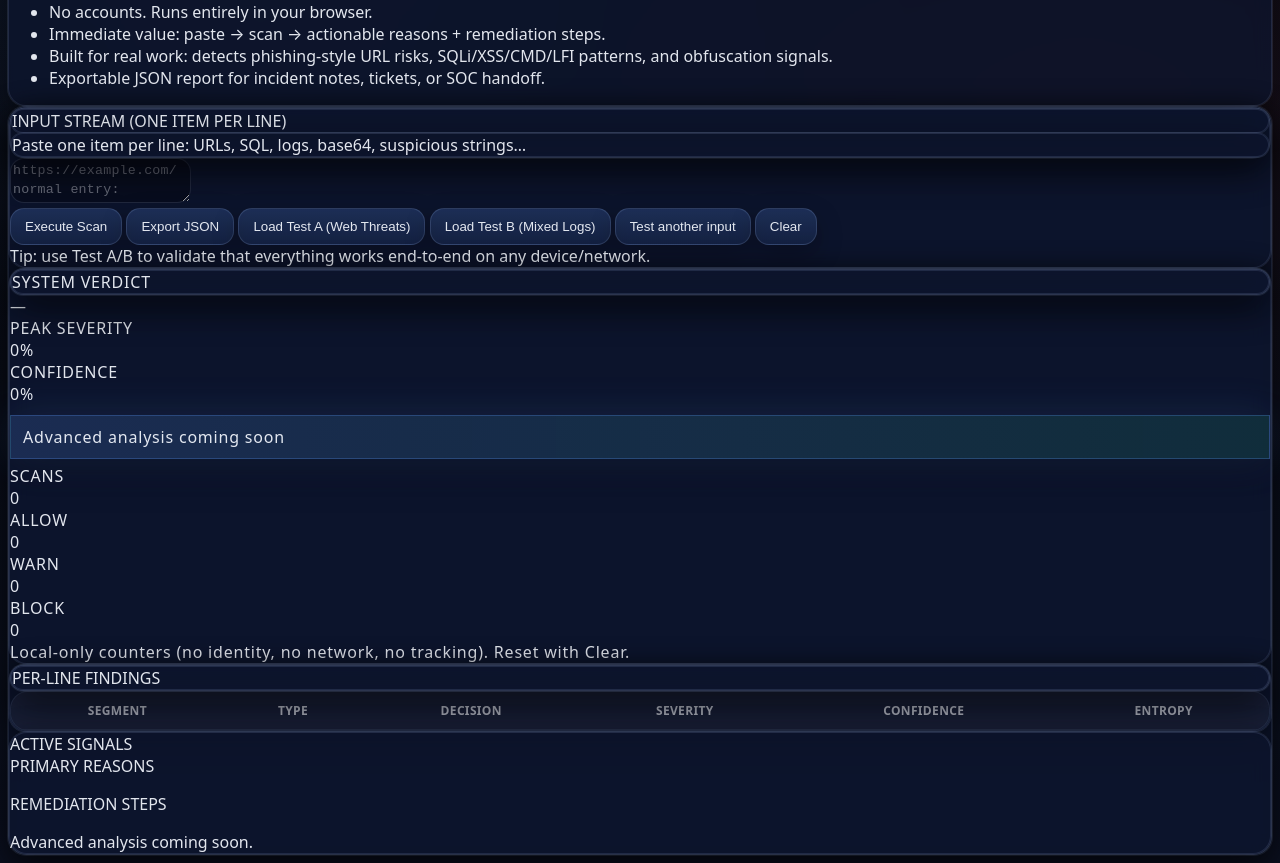
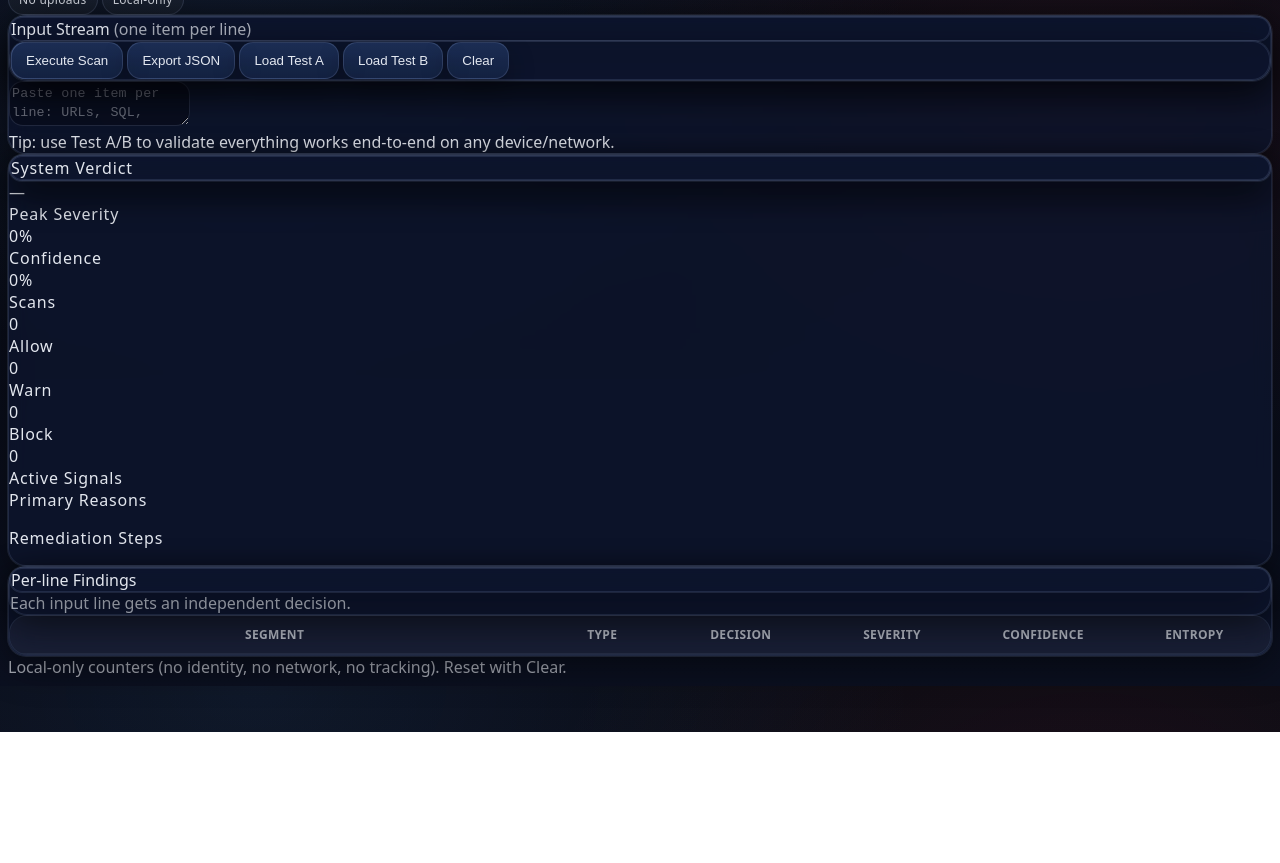
Before and after one commit to ahajjiou/validoon, a plain HTML site: page index.html in a window 1280 px wide. Shown: the part 68-931 px from the top of the page. After the commit the page ends 800 px from the top, so only its background shows below. Drawn offline with Linux system fonts and the light colour scheme.

Commit message:
Update index.html

```diff
--- a/index.html
+++ b/index.html
@@ -4,179 +4,145 @@
   <meta charset="utf-8" />
   <meta name="viewport" content="width=device-width,initial-scale=1" />
   <title>Validoon</title>
+  <meta name="description" content="Validoon — local decision engine to triage inputs; detect phishing-style URL risks, SQL/XSS/CMD/LFI patterns, and obfuscation signals." />
+  <meta name="referrer" content="no-referrer" />
 
-  <!-- Keep CSS external -->
-  <link rel="stylesheet" href="./style.css" />
+  <!-- Keep CSS as a separate file (recommended) -->
+  <link rel="stylesheet" href="./style.css?v=1" />
 
-  <!-- (Optional) basic CSP - note: frame-ancestors won't work via meta -->
-  <meta http-equiv="Content-Security-Policy"
-        content="default-src 'self';
-                 script-src 'self';
-                 style-src 'self';
-                 img-src 'self' data:;
-                 connect-src 'self';
-                 object-src 'none';
-                 base-uri 'self'">
+  <!-- Load JS (defer ensures DOM exists before binding) -->
+  <script src="./app.js?v=1" defer></script>
 </head>
 
 <body>
-  <!-- App root -->
-  <div id="app" class="app-shell">
+  <div class="app" id="appRoot">
 
-    <!-- Header / Right panel (info) -->
-    <aside class="panel panel--info" id="panelInfo">
+    <header class="topbar">
       <div class="brand">
         <div class="brand__title">Validoon</div>
-        <div class="brand__sub">
-          A privacy-first, local decision engine that triages pasted input (URLs, logs, tokens, payloads) and returns a clear verdict in seconds.
+        <div class="brand__subtitle">Privacy-first local verdict engine • ALLOW / WARN / BLOCK</div>
+      </div>
+      <div class="topbar__right">
+        <span class="pill">No uploads</span>
+        <span class="pill">Local-only</span>
+      </div>
+    </header>
+
+    <main class="grid">
+
+      <!-- Left: Input -->
+      <section class="card card--input">
+        <div class="card__header">
+          <div class="card__title">Input Stream <span class="muted">(one item per line)</span></div>
+          <div class="card__actions">
+            <button class="btn btn--primary" id="btnRun" type="button">Execute Scan</button>
+            <button class="btn" id="btnExport" type="button">Export JSON</button>
+            <button class="btn" id="btnTestA" type="button">Load Test A</button>
+            <button class="btn" id="btnTestB" type="button">Load Test B</button>
+            <button class="btn btn--danger" id="btnClear" type="button">Clear</button>
           </div>
         </div>
 
-      <ul class="bullets">
-        <li>No accounts. Runs entirely in your browser.</li>
-        <li>Immediate value: paste → scan → actionable reasons + remediation steps.</li>
-        <li>Built for real work: detects phishing-style URL risks, SQLi/XSS/CMD/LFI patterns, and obfuscation signals.</li>
-        <li>Exportable JSON report for incident notes, tickets, or SOC handoff.</li>
-      </ul>
-    </aside>
+        <textarea
+          id="inputStream"
+          class="textarea"
+          placeholder="Paste one item per line: URLs, SQL, logs, base64, suspicious strings…"
+          spellcheck="false"
+        ></textarea>
 
-    <!-- Main content -->
-    <main class="panel panel--main">
-      <div class="grid">
-
-        <!-- Input box -->
-        <section class="card card--input">
-          <div class="card__head">
-            <div class="card__title">INPUT STREAM (ONE ITEM PER LINE)</div>
-            <div class="card__hint">Paste one item per line: URLs, SQL, logs, base64, suspicious strings…</div>
-          </div>
-
-          <textarea id="inputText" class="textarea" spellcheck="false"
-            placeholder="https://example.com/
-normal entry: user_id=42 action=view_report
-SELECT * FROM users WHERE id='1' OR 1=1;
-..."></textarea>
-
-          <div class="actions">
-            <button id="btnRun" class="btn btn--primary" type="button">Execute Scan</button>
-            <button id="btnExport" class="btn" type="button">Export JSON</button>
-            <button id="btnLoadA" class="btn" type="button">Load Test A (Web Threats)</button>
-            <button id="btnLoadB" class="btn" type="button">Load Test B (Mixed Logs)</button>
-            <button id="btnTestAnother" class="btn" type="button">Test another input</button>
-            <button id="btnClear" class="btn btn--danger" type="button">Clear</button>
-          </div>
-
-          <div class="footnote" id="tipText">
-            Tip: use Test A/B to validate that everything works end-to-end on any device/network.
+        <div class="hint">
+          Tip: use Test A/B to validate everything works end-to-end on any device/network.
         </div>
       </section>
 
-        <!-- Verdict -->
+      <!-- Right: Verdict -->
       <section class="card card--verdict">
-          <div class="card__head">
-            <div class="card__title">SYSTEM VERDICT</div>
+        <div class="card__header">
+          <div class="card__title">System Verdict</div>
         </div>
 
-          <div id="verdictBadge" class="verdict verdict--neutral">—</div>
+        <div class="verdict">
+          <div class="verdict__big" id="verdictLabel">—</div>
 
-          <div class="metrics">
-            <div class="metric">
-              <div class="metric__label">PEAK SEVERITY</div>
-              <div id="peakSeverity" class="metric__value">0%</div>
+          <div class="kpis">
+            <div class="kpi">
+              <div class="kpi__label">Peak Severity</div>
+              <div class="kpi__value" id="peakSeverity">0%</div>
             </div>
-            <div class="metric">
-              <div class="metric__label">CONFIDENCE</div>
-              <div id="confidence" class="metric__value">0%</div>
+            <div class="kpi">
+              <div class="kpi__label">Confidence</div>
+              <div class="kpi__value" id="confidence">0%</div>
             </div>
           </div>
 
-          <div id="advancedMsg" class="advanced">
-            Advanced analysis coming soon
+          <div class="row">
+            <div class="meter">
+              <div class="meter__label">Scans</div>
+              <div class="meter__value" id="countScans">0</div>
             </div>
-
-          <div class="counters">
-            <div class="counter">
-              <div class="counter__label">SCANS</div>
-              <div id="countScans" class="counter__value">0</div>
+            <div class="meter">
+              <div class="meter__label">Allow</div>
+              <div class="meter__value" id="countAllow">0</div>
             </div>
-            <div class="counter">
-              <div class="counter__label">ALLOW</div>
-              <div id="countAllow" class="counter__value">0</div>
+            <div class="meter">
+              <div class="meter__label">Warn</div>
+              <div class="meter__value" id="countWarn">0</div>
             </div>
-            <div class="counter">
-              <div class="counter__label">WARN</div>
-              <div id="countWarn" class="counter__value">0</div>
-            </div>
-            <div class="counter">
-              <div class="counter__label">BLOCK</div>
-              <div id="countBlock" class="counter__value">0</div>
+            <div class="meter">
+              <div class="meter__label">Block</div>
+              <div class="meter__value" id="countBlock">0</div>
             </div>
           </div>
 
-          <div class="smallnote" id="localOnlyNote">
-            Local-only counters (no identity, no network, no tracking). Reset with Clear.
+          <div class="divider"></div>
+
+          <div class="section-title">Active Signals</div>
+          <div class="chips" id="activeSignals"></div>
+
+          <div class="divider"></div>
+
+          <div class="section-title">Primary Reasons</div>
+          <ul class="list" id="primaryReasons"></ul>
+
+          <div class="divider"></div>
+
+          <div class="section-title">Remediation Steps</div>
+          <ul class="list" id="remediationSteps"></ul>
         </div>
       </section>
 
-        <!-- Findings table -->
+      <!-- Bottom: Per-line Findings -->
       <section class="card card--table">
-          <div class="card__head">
-            <div class="card__title">PER-LINE FINDINGS</div>
+        <div class="card__header">
+          <div class="card__title">Per-line Findings</div>
+          <div class="muted small">Each input line gets an independent decision.</div>
         </div>
 
         <div class="tableWrap">
-            <table class="table" id="findingsTable">
+          <table class="table">
             <thead>
               <tr>
-                  <th>SEGMENT</th>
-                  <th>TYPE</th>
-                  <th>DECISION</th>
-                  <th>SEVERITY</th>
-                  <th>CONFIDENCE</th>
-                  <th>ENTROPY</th>
+                <th style="width:42%">Segment</th>
+                <th style="width:10%">Type</th>
+                <th style="width:12%">Decision</th>
+                <th style="width:12%">Severity</th>
+                <th style="width:12%">Confidence</th>
+                <th style="width:12%">Entropy</th>
               </tr>
             </thead>
-              <tbody id="findingsBody">
-                <!-- filled by app.js -->
+            <tbody id="resultsTableBody">
+              <!-- rows injected -->
             </tbody>
           </table>
         </div>
       </section>
 
-        <!-- Reasons / Remediation -->
-        <section class="card card--lists">
-          <div class="split">
-            <div class="split__col">
-              <div class="listTitle">ACTIVE SIGNALS</div>
-              <div id="activeSignals" class="chips">
-                <!-- chips injected by app.js -->
-              </div>
+    </main>
 
-              <div class="listTitle">PRIMARY REASONS</div>
-              <ul id="primaryReasons" class="list">
-                <!-- injected by app.js -->
-              </ul>
-            </div>
-
-            <div class="split__col">
-              <div class="listTitle">REMEDIATION STEPS</div>
-              <ul id="remediationSteps" class="list">
-                <!-- injected by app.js -->
-              </ul>
-
-              <div class="coming" id="comingSoon">
-                Advanced analysis coming soon.
-              </div>
-            </div>
-          </div>
-        </section>
+    <footer class="footer">
+      <span class="muted small">Local-only counters (no identity, no network, no tracking). Reset with Clear.</span>
+    </footer>
 
   </div>
-    </main>
-
-  </div>
-
-  <!-- JS (defer guarantees DOM exists before app.js binds) -->
-  <script src="./app.js" defer></script>
 </body>
 </html>
```
Lines whose indentation alone changed are shown as unchanged.
